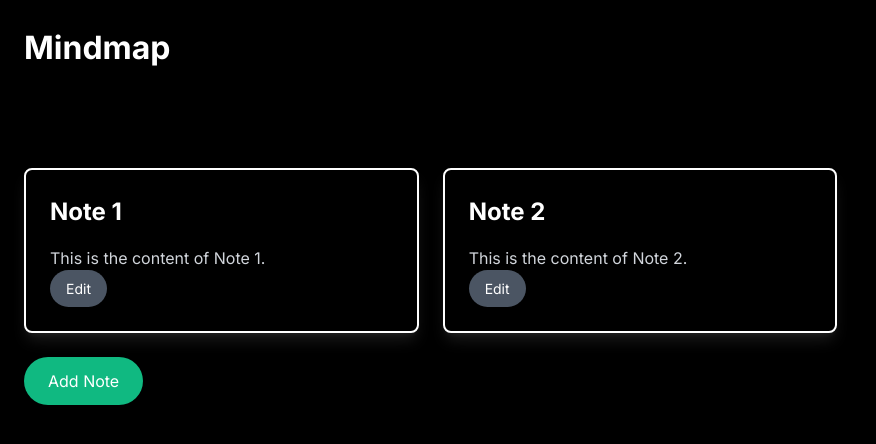
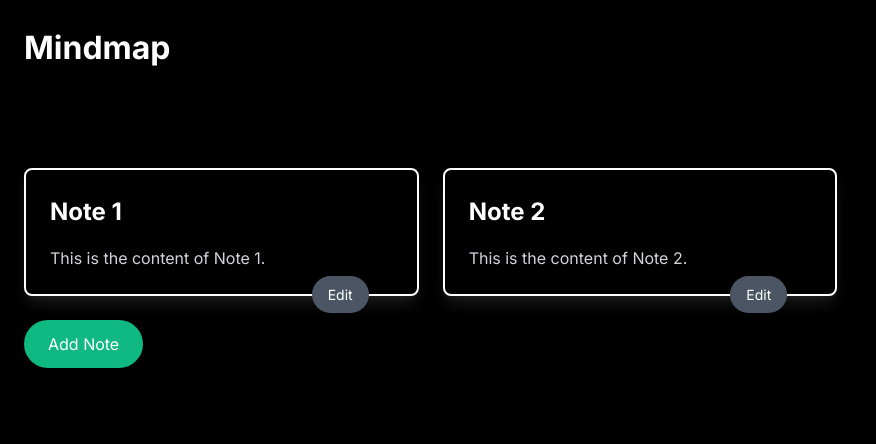
Before and after one commit to rivasadam01/mindmap, a Next.js app: page / in a window 1280 px wide. Shown: the top 444 px of the page, without its empty margins (0-876 px from the left). Built offline with nearby package versions, Linux system fonts and the light colour scheme; no server answers.

Commit message:
separated the notecard into a component aswell as the css

```diff
--- /dev/null
+++ b/app/components/NoteCard.js
@@ -0,0 +1,13 @@
+import styles from "./NoteCard.module.css"
+
+export default function NoteCard({ title, content }) {
+  return (
+    <div className={styles.noteCard}>
+      <h2 className={styles.noteTitle}>{title}</h2>
+      <p className={styles.noteContent}>{content}</p>
+      <button className={[styles.noteButton, styles.editButton].join(" ")}>
+        Edit
+      </button>
+    </div>
+  )
+}
--- /dev/null
+++ b/app/components/NoteCard.module.css
@@ -0,0 +1,45 @@
+.noteCard {
+  flex: 1 1 300px;
+  position: relative;
+  max-width: calc(33.33% - 1rem);
+  background-color: #000;
+  border: 2px solid #fff;
+  border-radius: 0.5rem;
+  padding: 1.5rem;
+  box-shadow: 0 10px 15px -3px rgba(255, 255, 255, 0.1),
+    0 4px 6px -2px rgba(255, 255, 255, 0.05);
+}
+
+.noteTitle {
+  font-size: 1.5rem;
+  font-weight: bold;
+  margin-bottom: 1rem;
+  color: #fff;
+}
+
+.noteContent {
+  font-size: 1rem;
+  line-height: 1.5;
+  color: #d1d5db;
+}
+
+.noteButton {
+  position: absolute;
+  bottom: -1.2rem;
+  right: 3rem;
+}
+
+.editButton {
+  background-color: #4b5563;
+  color: #fff;
+  border: none;
+  border-radius: 9999px;
+  padding: 0.5rem 1rem;
+  font-size: 0.875rem;
+  cursor: pointer;
+  transition: background-color 0.2s ease-in-out;
+}
+
+.editButton:hover {
+  background-color: #6b7280;
+}
--- a/app/page.js
+++ b/app/page.js
@@ -3,6 +3,7 @@
 import Image from "next/image"
 import { signIn, signOut, useSession } from "next-auth/react"
 import styles from "./page.module.css"
+import NoteCard from "./components/NoteCard"
 
 export default function Home() {
   const { data: session } = useSession()
@@ -26,20 +27,8 @@ export default function Home() {
         )}
 
         <div className={styles.grid}>
-          <div className={`${styles.noteCard} ${styles.dark}`}>
-            <h2 className={styles.noteTitle}>Note 1</h2>
-            <p className={styles.noteContent}>This is the content of Note 1.</p>
-            {/* Add edit button */}
-            <button className={styles.editButton}>Edit</button>
-          </div>
-          <div className={`${styles.noteCard} ${styles.dark}`}>
-            <h2 className={styles.noteTitle}>Note 2</h2>
-            <p className={styles.noteContent}>This is the content of Note 2.</p>
-            {/* Add edit button */}
-            <button className={(styles.noteButton, styles.editButton)}>
-              Edit
-            </button>
-          </div>
+          <NoteCard title="Note 1" content="This is the content of Note 1." />
+          <NoteCard title="Note 2" content="This is the content of Note 2." />
           {/* Add more note cards as needed */}
         </div>
 
--- a/app/page.module.css
+++ b/app/page.module.css
@@ -22,50 +22,6 @@
   gap: 1.5rem;
 }
 
-.noteCard {
-  flex: 1 1 300px;
-  position: relative;
-  max-width: calc(33.33% - 1rem);
-  background-color: #000;
-  border: 2px solid #fff;
-  border-radius: 0.5rem;
-  padding: 1.5rem;
-  box-shadow: 0 10px 15px -3px rgba(255, 255, 255, 0.1),
-    0 4px 6px -2px rgba(255, 255, 255, 0.05);
-}
-
-.noteTitle {
-  font-size: 1.5rem;
-  font-weight: bold;
-  margin-bottom: 1rem;
-  color: #fff; /* White note title color */
-}
-
-.noteContent {
-  font-size: 1rem;
-  line-height: 1.5;
-  color: #d1d5db; /* Light gray note content color */
-}
-.noteButton {
-  position: absolute;
-  bottom: 50;
-  right: 0;
-}
-.editButton {
-  background-color: #4b5563;
-  color: #fff;
-  border: none;
-  border-radius: 9999px;
-  padding: 0.5rem 1rem;
-  font-size: 0.875rem;
-  cursor: pointer;
-  transition: background-color 0.2s ease-in-out;
-}
-
-.editButton:hover {
-  background-color: #6b7280;
-}
-
 .addButton {
   background-color: #10b981;
   color: #fff;
```
